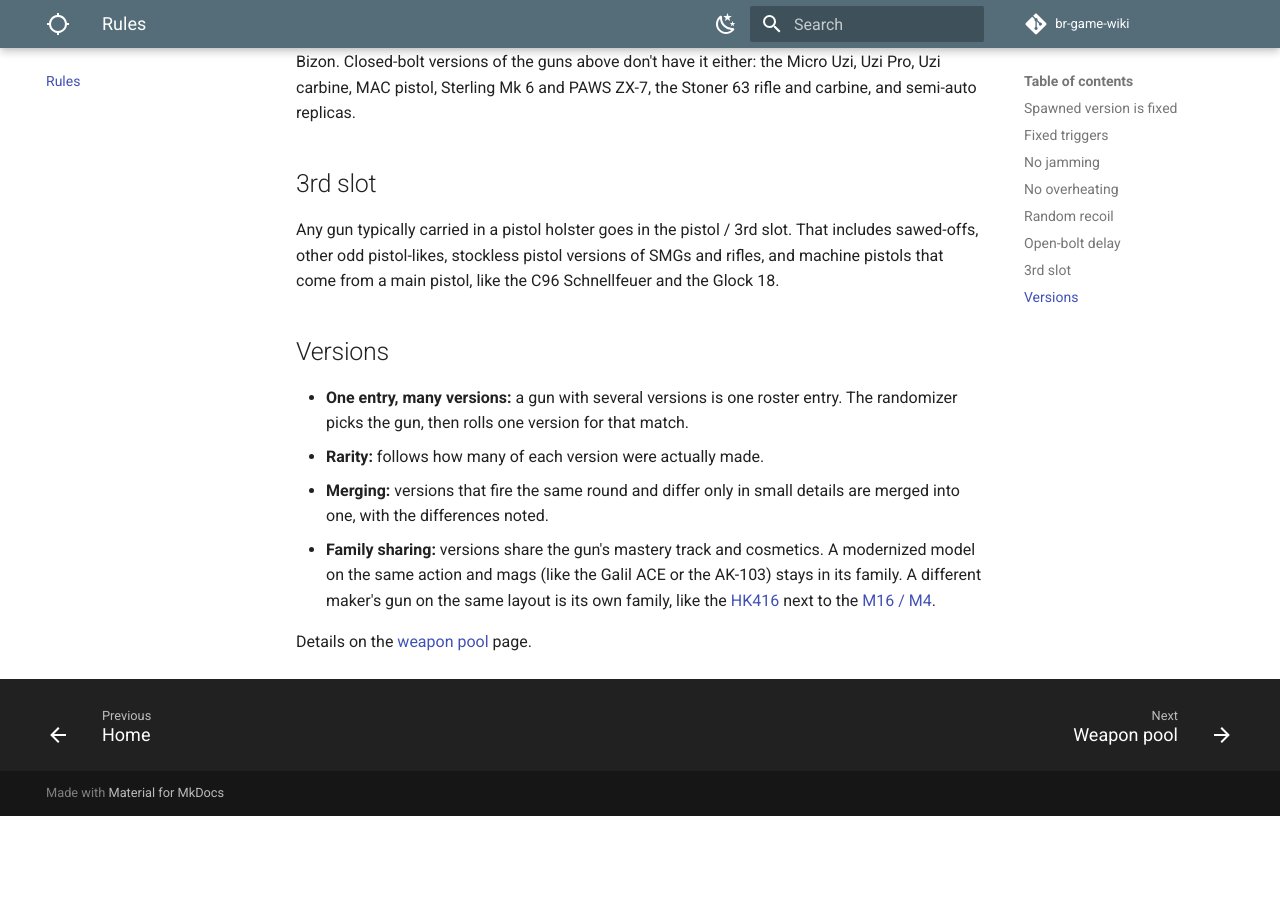
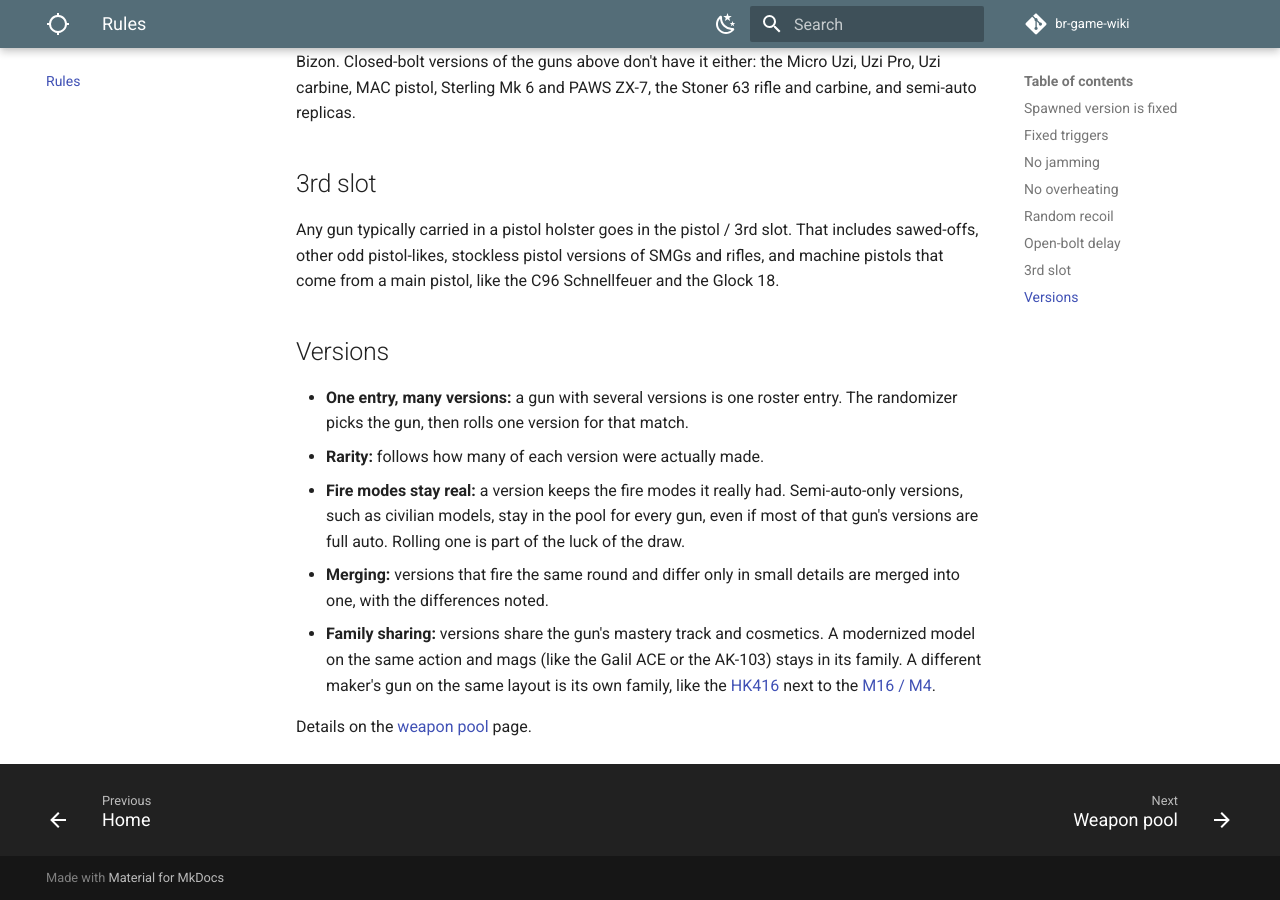
Before and after one commit to DerrickSpartan1/br-game-wiki, an MkDocs documentation site: the page built from docs/rules.md, in a window 1280 px wide and 900 px high, scrolled down 1881 px. Built offline with MkDocs 1.6.1 and Material for MkDocs 9.7.7, drawn with Linux system fonts in a browser that asks for light colours; comment, search, counter and statistics services are not loaded; before the commit the page ends 2697 px from its top, so only the background shows below that.

Commit message:
Rule: versions keep their real fire modes
Co-Authored-By: Claude Opus 5.5 <noreply@anthropic.com>
Claude-Session: https://claude.ai/code/session_01LAp2s4euUjj6HZthupXLj4

```diff
--- a/docs/rules.md
+++ b/docs/rules.md
@@ -57,6 +57,7 @@ Any gun typically carried in a pistol holster goes in the pistol / 3rd slot. Tha
 
 - **One entry, many versions:** a gun with several versions is one roster entry. The randomizer picks the gun, then rolls one version for that match.
 - **Rarity:** follows how many of each version were actually made.
+- **Fire modes stay real:** a version keeps the fire modes it really had. Semi-auto-only versions, such as civilian models, stay in the pool for every gun, even if most of that gun's versions are full auto. Rolling one is part of the luck of the draw.
 - **Merging:** versions that fire the same round and differ only in small details are merged into one, with the differences noted.
 - **Family sharing:** versions share the gun's mastery track and cosmetics. A modernized model on the same action and mags (like the Galil ACE or the AK-103) stays in its family. A different maker's gun on the same layout is its own family, like the [HK416](weapons/assault-rifles/hk416.md) next to the [M16 / M4](weapons/assault-rifles/m16-m4.md).
 
```
Also changed, not shown: docs/planning/changelog.md (+1 -0 lines), docs/planning/decisions.md (+1 -0 lines), docs/weapons/assault-rifles/acr.md (+1 -1 lines).
